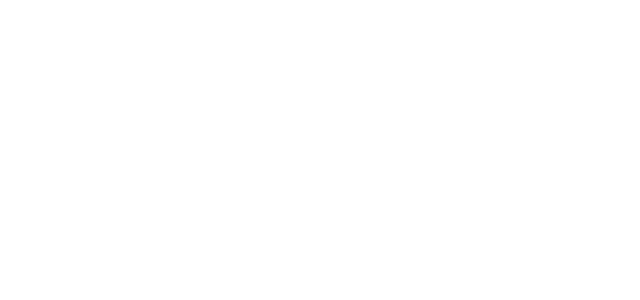
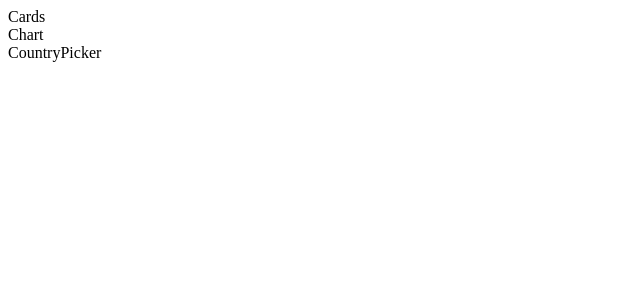
Before and after one commit to saNder2411/chart-js-matherial-ui-sandbox, a React (Create React App) app: page / in a window 1280 px wide. Shown: the top 300 px of the page, without its empty margins (0-640 px from the left). Built offline with nearby package versions, Linux system fonts and the light colour scheme.

Commit message:
make structure app

```diff
--- a/src/App.jsx
+++ b/src/App.jsx
@@ -1,9 +1,13 @@
 import React from 'react'
+
+import {Cards, Chart, CountryPicker} from './components';
 
 const App = () => {
   return (
     <div>
-
+      <Cards />
+      <Chart />
+      <CountryPicker />
     </div>
   )
 }
--- /dev/null
+++ b/src/components/Cards/Cards.jsx
@@ -0,0 +1,11 @@
+import React from 'react'
+
+const Cards = () => {
+  return (
+    <div>
+      Cards
+    </div>
+  )
+}
+
+export default Cards;
--- /dev/null
+++ b/src/components/Chart/Chart.jsx
@@ -0,0 +1,11 @@
+import React from 'react';
+
+const Chart = () => {
+  return (
+    <div>
+      Chart
+    </div>
+  )
+}
+
+export default Chart;
--- /dev/null
+++ b/src/components/CountryPicker/CountryPicker.jsx
@@ -0,0 +1,11 @@
+import React from 'react';
+
+const CountryPicker = () => {
+  return (
+    <div>
+      CountryPicker
+    </div>
+  )
+}
+
+export default CountryPicker;
--- /dev/null
+++ b/src/components/index.js
@@ -0,0 +1,3 @@
+export {default as Cards} from './Cards/Cards';
+export {default as Chart} from './Chart/Chart';
+export {default as CountryPicker} from './CountryPicker/CountryPicker';
```
Also changed, not shown: src/components/Cards/Cards.module.css (added), src/components/Chart/Chart.module.css (added), src/components/CountryPicker/CountryPicker.module.css (added).
